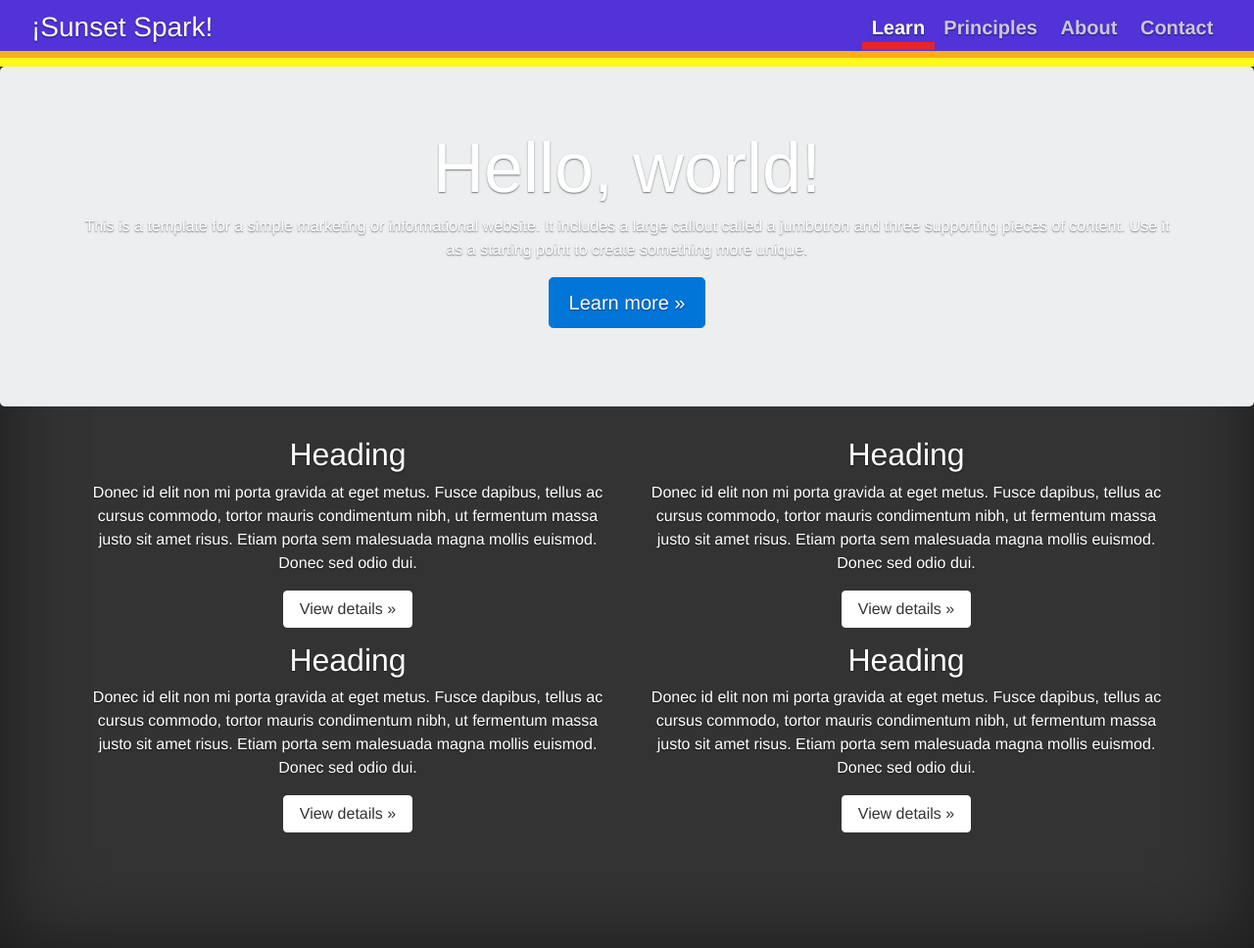
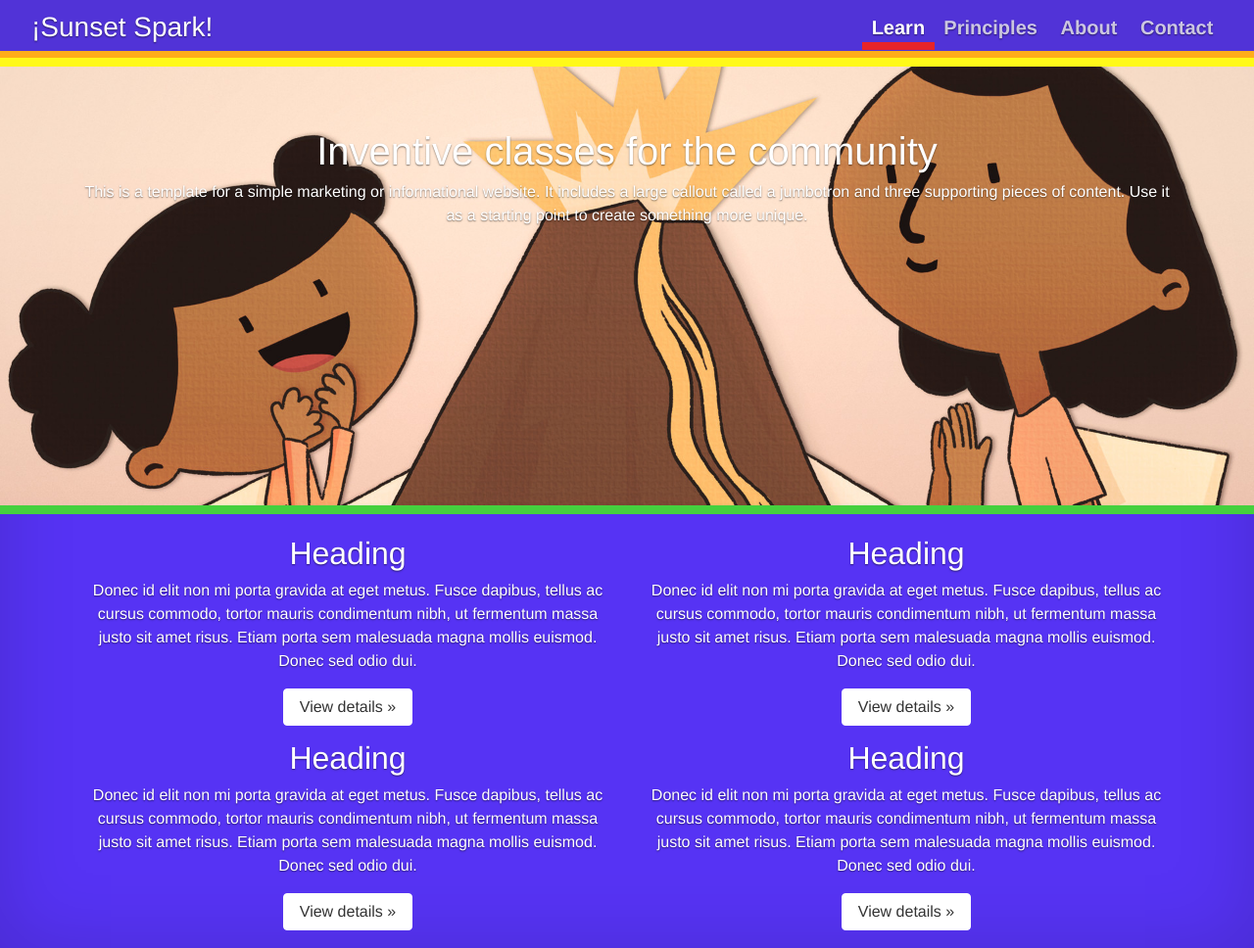
Before and after one commit to SunsetSparkNYC/sunsetspark.org, a Jekyll site: the page built from learn.md, in a window 1280 px wide. Shown: the whole page at 98% size. Built offline with Jekyll 4.4.1, drawn with Linux system fonts in a browser that asks for light colours; nearby versions of some CDN libraries.

Commit message:
Goofing around with styles

```diff
--- a/css/cover.css
+++ b/css/cover.css
@@ -37,12 +37,13 @@ body {
 
 /* Extra markup and styles for table-esque vertical and horizontal centering */
 .site-wrapper {
+  background-color: #5633F4;
   display: table;
   width: 100%;
   height: 100%; /* For at least Firefox */
   min-height: 100%;
-  -webkit-box-shadow: inset 0 0 5rem rgba(0,0,0,.5);
-          box-shadow: inset 0 0 5rem rgba(0,0,0,.5);
+  -webkit-box-shadow: inset 0 0 5rem rgba(0,0,0,.15);
+          box-shadow: inset 0 0 5rem rgba(0,0,0,.15);
 }
 .site-wrapper-inner {
   background: transparent url(../img/classes/computing-literacy-1080.jpg) repeat scroll center center;
--- a/css/main.scss
+++ b/css/main.scss
@@ -101,3 +101,17 @@ q:before, q:after {
       border-bottom-color: rgb(69, 208, 62);
     }
 }
+
+
+.jumbotron {
+  background: transparent url(../img/classes/science-literacy-1080.jpg) repeat scroll left center;
+  background-size: cover !important;
+  min-height: 28rem;
+  border-radius: 0;
+  box-shadow: 0px 0px 0px 9px rgb(69, 208, 62);
+
+  .cool-colors {
+      bottom: -15rem;
+      position: relative;
+  }
+}
--- a/learn.md
+++ b/learn.md
@@ -5,9 +5,9 @@ permalink: /learn/
 ---
 <div class="jumbotron">
   <div class="container">
-    <h1 class="display-3">Hello, world!</h1>
+    <h1 class="display-6">Inventive classes for the community</h1>
     <p>This is a template for a simple marketing or informational website. It includes a large callout called a jumbotron and three supporting pieces of content. Use it as a starting point to create something more unique.</p>
-    <p><a class="btn btn-primary btn-lg" href="#" role="button">Learn more &raquo;</a></p>
+    <!-- <q class="cool-colors">Engineering and Science Classes</q> -->
   </div>
 </div>
 
```
Also changed, not shown: about.md (+5 -1 lines).
